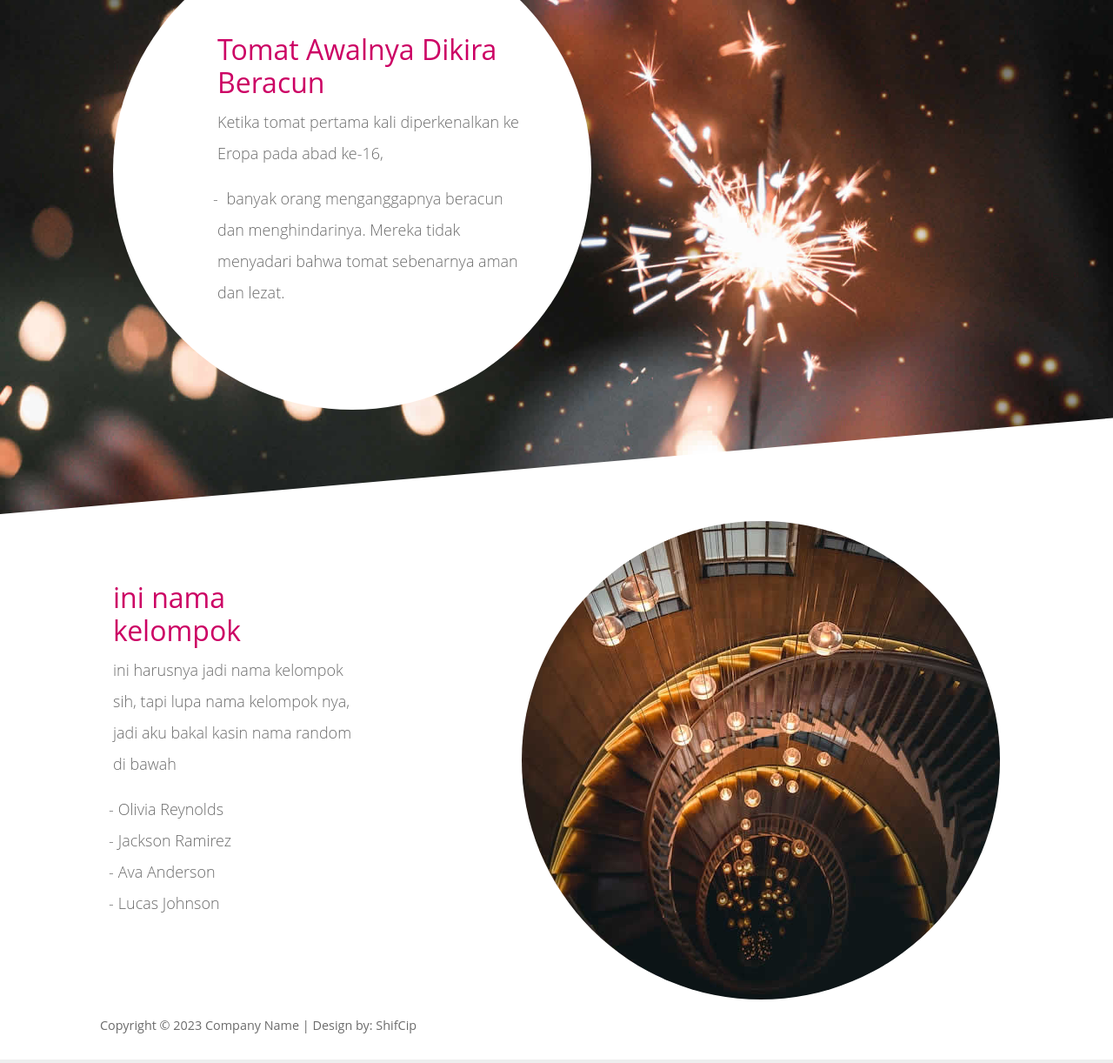
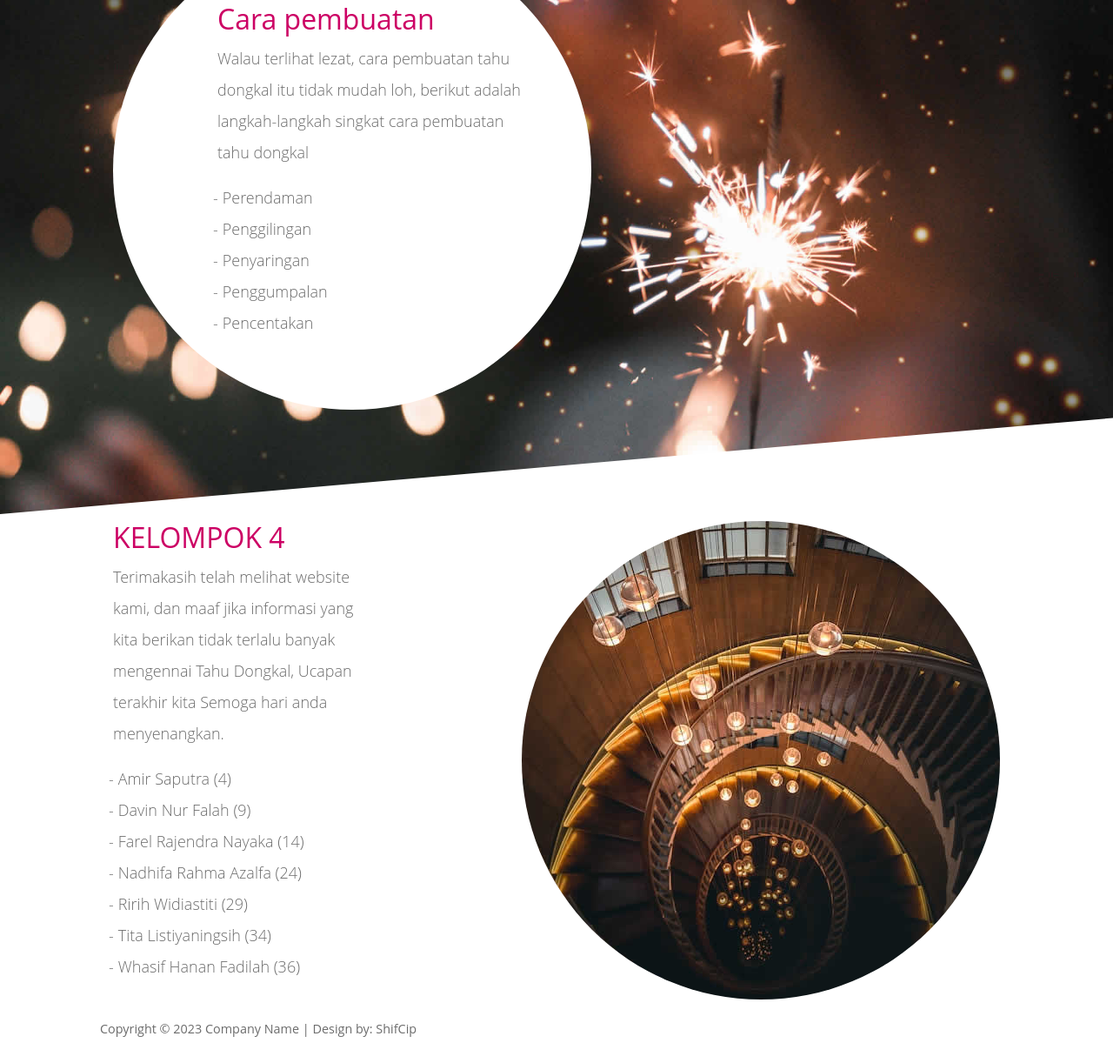
Before and after one commit to ShifCip/testingweb, a plain HTML site: page index.html in a window 1280 px wide. Shown: the part 1514-2736 px from the top of the page at 87% size. Drawn offline with Linux system fonts and the light colour scheme.

Commit message:
Update index.html

```diff
--- a/index.html
+++ b/index.html
@@ -35,7 +35,7 @@
             <div class="container">
                 <div class="row">
                     <div class="col-xl-5 col-lg-6 tm-flex-center-v tm-text-container tm-section-left">
-                        <h2 class="tm-color-secondary mb-4">AYAM BAKAR ENAK</h2>
+                        <h2 class="tm-color-secondary mb-4">Seperti apa tahu dongkal?</h2>
                         <p class="mb-4">meski berbntuk kotak seperti tahu tahu pada umumnya, namun tahu dongkal dominan berwarna kuning cerah, karena di dalam proses pembuatanya di campuri kunyit</p>
                         <p class="mb-5">tahu donkal memiliki tekstur yang empuk, kenyal, padat, berisi dan gurih. lalu keistimewaan makanan ini adalah tidak menggunakan pengawet dan bisa langsung dimakan, tanpa harus di masak.</p>
                         <p class="text-right mb-0">
@@ -54,13 +54,17 @@
                     <div class="col-sm-12 tm-section-2-right">
                         <div class="tm-bg-circle-white tm-bg-circle-pad-2 tm-flex-center-v">
                             <header>
-                                <h2 class="tm-color-primary">Tomat Awalnya Dikira Beracun</h2>
+                                <h2 class="tm-color-primary">Cara pembuatan</h2>
                             </header>
                             <p>
-                                Ketika tomat pertama kali diperkenalkan ke Eropa pada abad ke-16,
+                                Walau terlihat lezat, cara pembuatan tahu dongkal itu tidak mudah loh, berikut adalah langkah-langkah singkat cara pembuatan tahu dongkal
                             </p>
                             <ul class="dashed">
-                                <li> banyak orang menganggapnya beracun dan menghindarinya. Mereka tidak menyadari bahwa tomat sebenarnya aman dan lezat.</li>
+                                <li>Perendaman</li>
+                                <li>Penggilingan</li>
+                                <li>Penyaringan</li>
+                                <li>Penggumpalan</li>
+                                <li>Pencentakan</li>
                             </ul>
                         </div>
                     </div>
@@ -74,15 +78,18 @@
                         <form action="#" class="tm-contact-form" method="POST">
                             <div class="form-group mb-4">
                                 <header>
-                                    <h2 class="tm-color-primary">ini nama kelompok</h2>
+                                    <h2 class="tm-color-primary">KELOMPOK 4</h2>
                                 </header>
-                                <p>ini harusnya jadi nama kelompok sih, tapi lupa nama kelompok nya, jadi aku bakal kasin nama random di bawah
+                                <p>Terimakasih telah melihat website kami, dan maaf jika informasi yang kita berikan tidak terlalu banyak mengennai Tahu Dongkal, Ucapan terakhir kita Semoga hari anda menyenangkan.
                                 </p>
                                 <ul class="dashed">
-                                    <li>Olivia Reynolds</li>
-                                    <li>Jackson Ramirez</li>
-                                    <li>Ava Anderson</li>
-                                    <li>Lucas Johnson</li>
+                                    <li>Amir Saputra (4)</li>
+                                    <li>Davin Nur Falah (9)</li>
+                                    <li>Farel Rajendra Nayaka (14)</li>
+                                    <li>Nadhifa Rahma Azalfa (24)</li>
+                                    <li>Ririh Widiastiti (29)</li>
+                                    <li>Tita Listiyaningsih (34)</li>
+                                    <li>Whasif Hanan Fadilah (36)</li>
                                 </ul>
                             </div>
                         </form>
```
